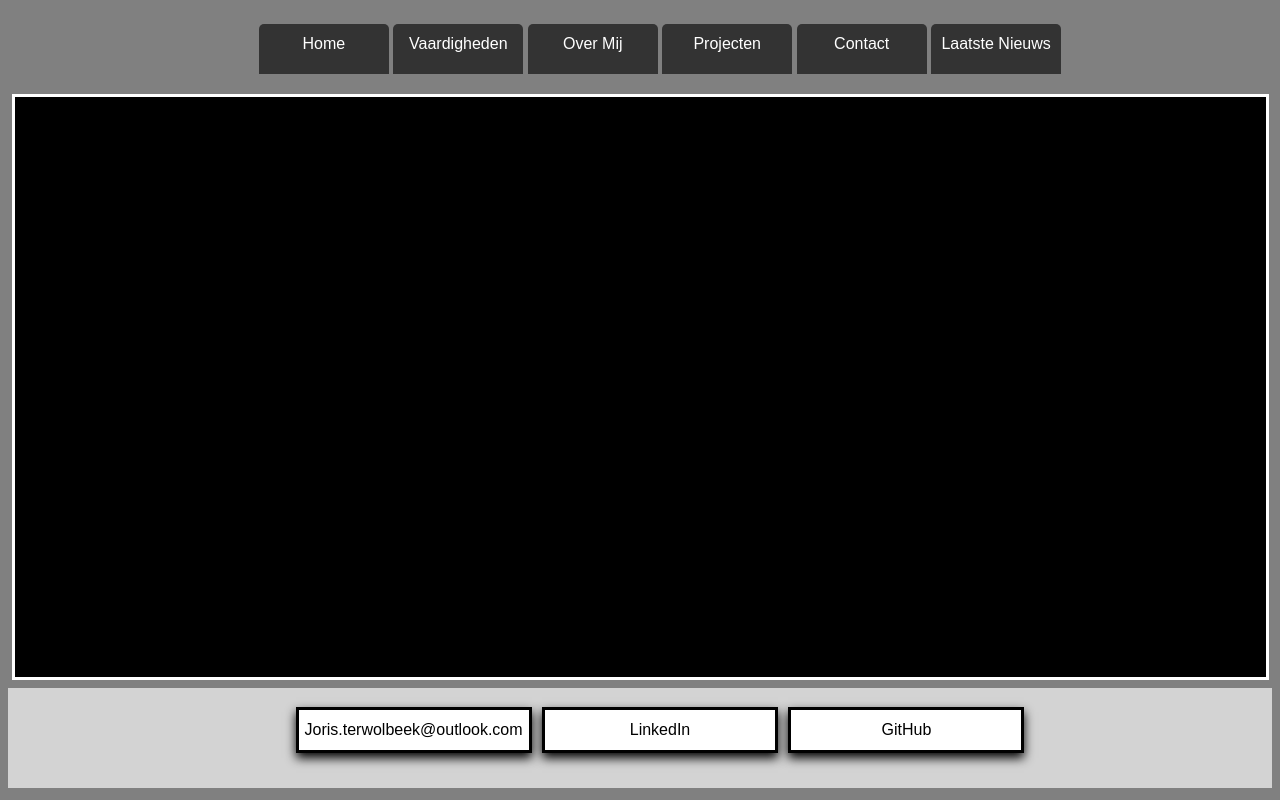
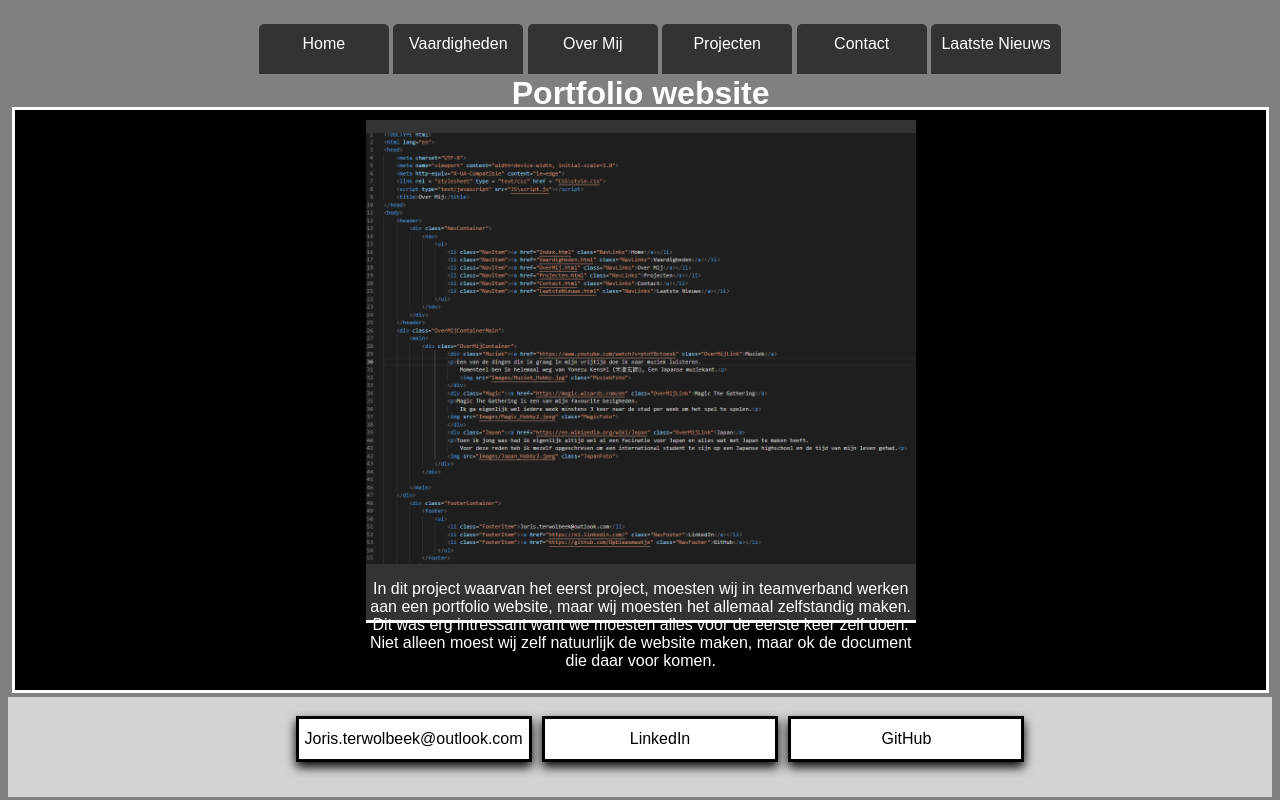
Before and after one commit to ROC-van-Amsterdam-College-Amstelland/git-oefen-opdracht-1-Opblaasmaatje, a plain HTML site: page Projecten.html in a window 1280 px wide. Drawn offline with Linux system fonts and the light colour scheme.

Commit message:
Project User story

```diff
--- a/CSS/style.css
+++ b/CSS/style.css
@@ -282,3 +282,32 @@ footer{
     margin: 10px;
     background-color: #333333;
 }
+
+.Projecten{
+    height: 500px;
+    width: 550px;
+    border-bottom: solid white 3px;
+    background-color: #333333;
+    display: flex;
+    justify-content: center;
+    margin: 10px auto;
+    flex-direction: column;
+}
+
+#ProjectFoto{
+    height: 60%;
+    width: 60%;
+    margin: 3px;
+    margin: 0 auto;
+}
+
+.tekst{
+    color: white;
+    text-align: center;
+    font-family: Arial, Helvetica, sans-serif;
+}
+
+.ContactTekst{
+    color: white;
+    font-family: Arial, Helvetica, sans-serif;
+}
--- a/Projecten.html
+++ b/Projecten.html
@@ -25,6 +25,14 @@
     </header>
     <div class="MainContainer">
         <main>
+            <div class="Projecten">
+                <h1>Portfolio website</h1>
+                <img src="Images/Project_Foto.png">
+                <p class="tekst">In dit project waarvan het eerst project, moesten wij in teamverband werken aan een portfolio website, maar wij moesten het allemaal zelfstandig maken.
+                    Dit was erg intressant want we moesten alles voor de eerste keer zelf doen. Niet alleen moest wij zelf natuurlijk de website maken, maar ok de document die daar voor komen.
+                </p>
+
+            </div>
 
         </main>
     </div>
```
Also changed, not shown: Contact.html (+3 -3 lines), Images/Project_Foto.png (added), Images/Project_Foto2.png (added), JS/script.js (line endings or trailing spaces).
